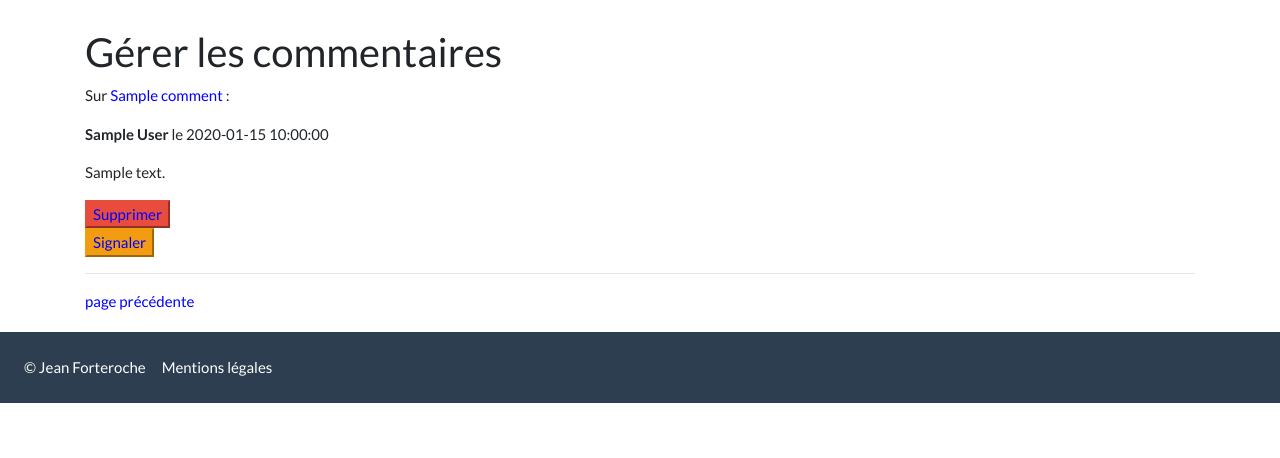
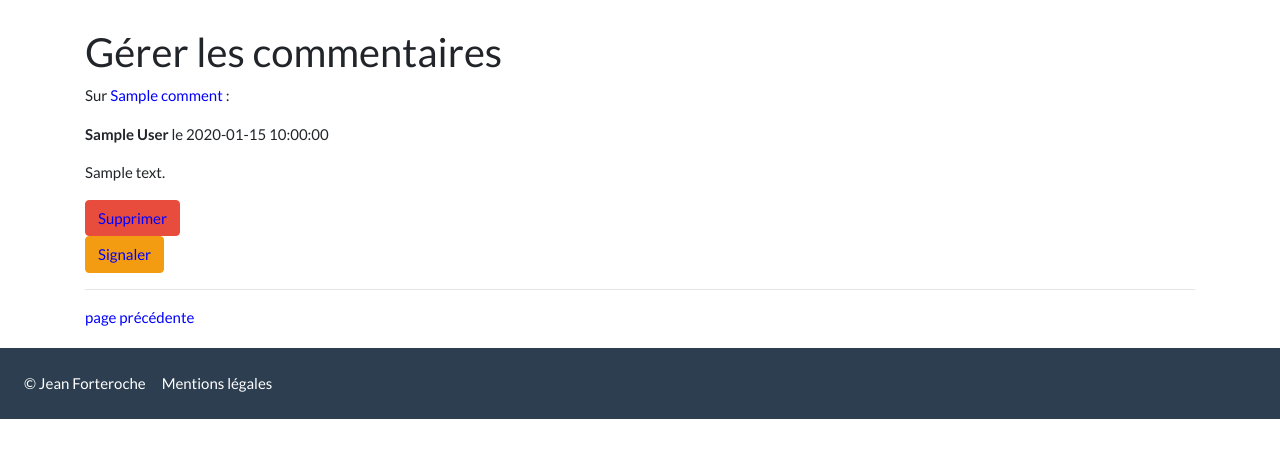
Before and after one commit to Petit-Lutin/Blog, a PHP site: template view/backend/manageComments.php in a window 1280 px wide. Shown: the part 132-590 px from the top of the page. Run offline with PHP 8.4, Linux system fonts and the light colour scheme; the visitor is signed in with stand-in values (Sample User, id 1); the template is opened without the code that fills it: most values are stand-ins (such as "Sample title", 1, 10 or a date in 2020); some libraries are stand-ins or nearby versions.

```diff
--- a/public/css/style.css
+++ b/public/css/style.css
@@ -45,7 +45,7 @@ strong {
 }
 
 .loggedBar {
-    margin-bottom: 50px;
+    margin-bottom: 150px;
 }
 
 .loggedBar ul {
--- a/view/backend/manageComments.php
+++ b/view/backend/manageComments.php
@@ -15,19 +15,19 @@
 
         <p><strong><?= htmlspecialchars($comment['author']) ?></strong> le <?= $comment['comment_date_fr'] ?></p>
         <p><?= nl2br(htmlspecialchars($comment['comment'])) ?></p>
-        <button class="btn-danger"><a href="index.php?action=delete-comment&amp;commentid=<?= $comment['id'] ?>">Supprimer</a></button>
+        <button class="btn btn-danger"><a href="index.php?action=delete-comment&amp;commentid=<?= $comment['id'] ?>">Supprimer</a></button>
         <?php
 
         // si le commentaire en question a déjà été signalé par un utilisateur (reconnu par son adresse IP), on n'affiche pas de bouton "signaler"
         if ($comment['reported'] == 1) {
             ?>
-            <div class="btn-warning reportedComment">Vous avez signalé ce commentaire.</div>
+            <div class="btn btn-warning reportedComment">Vous avez signalé ce commentaire.</div>
             <?php
             // autrement on affiche un bouton "signaler"
         } else {
             ?>
             <p>
-                <button class="btn-warning btn-reportComment"><a
+                <button class="btn btn-warning btn-reportComment"><a
                             href="index.php?action=report-comment&amp;commentid=<?= $comment['id'] ?>"
                             title="Si ce commentaire vous semble injurieux ou offensant, vous pouvez demander à ce qu'il soit modéré par Jean Forteroche.">Signaler</a>
                 </button>
--- a/view/frontend/postView.php
+++ b/view/frontend/postView.php
@@ -51,7 +51,7 @@
         } else {
             ?>
             <p>
-                <button class="btn-warning btn-reportComment"><a
+                <button class="btn btn-warning btn-reportComment"><a
                             href="index.php?action=report-comment&amp;commentid=<?= $comment['id'] ?>"
                             title="Si ce commentaire vous semble injurieux ou offensant, vous pouvez demander à ce qu'il soit modéré par Jean Forteroche.">Signaler</a>
                 </button>
```
Also changed, not shown: index.php (+31 -17 lines).
